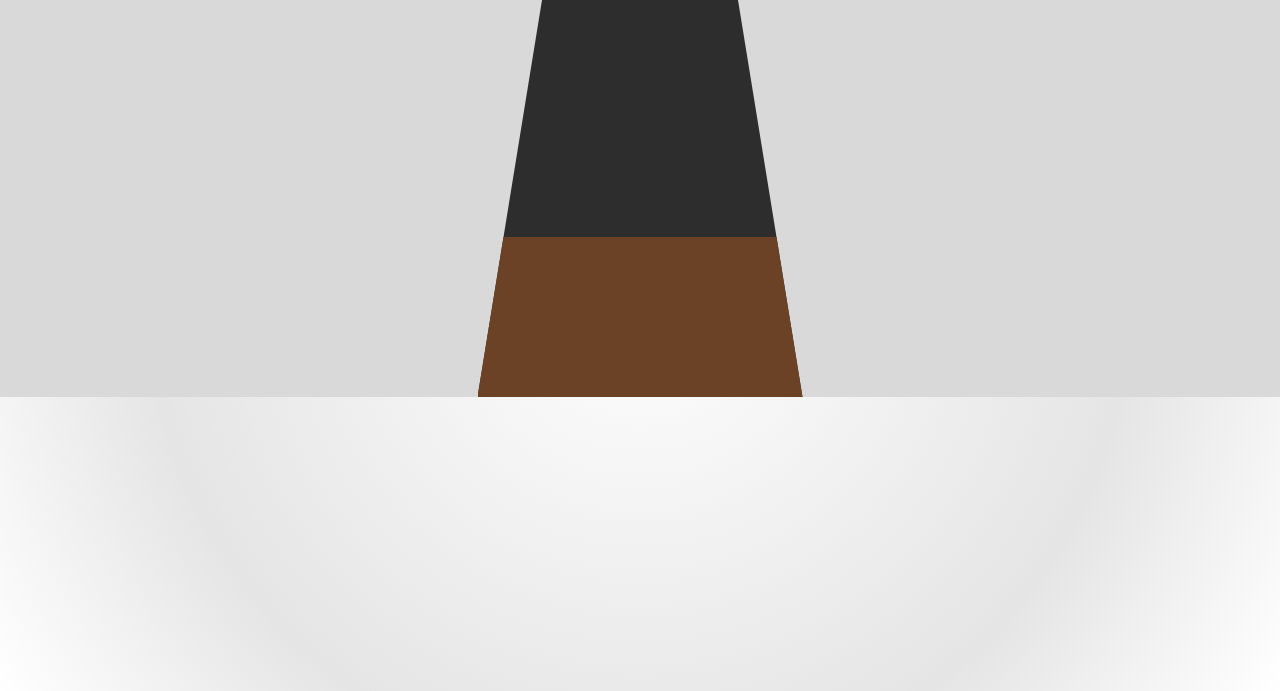
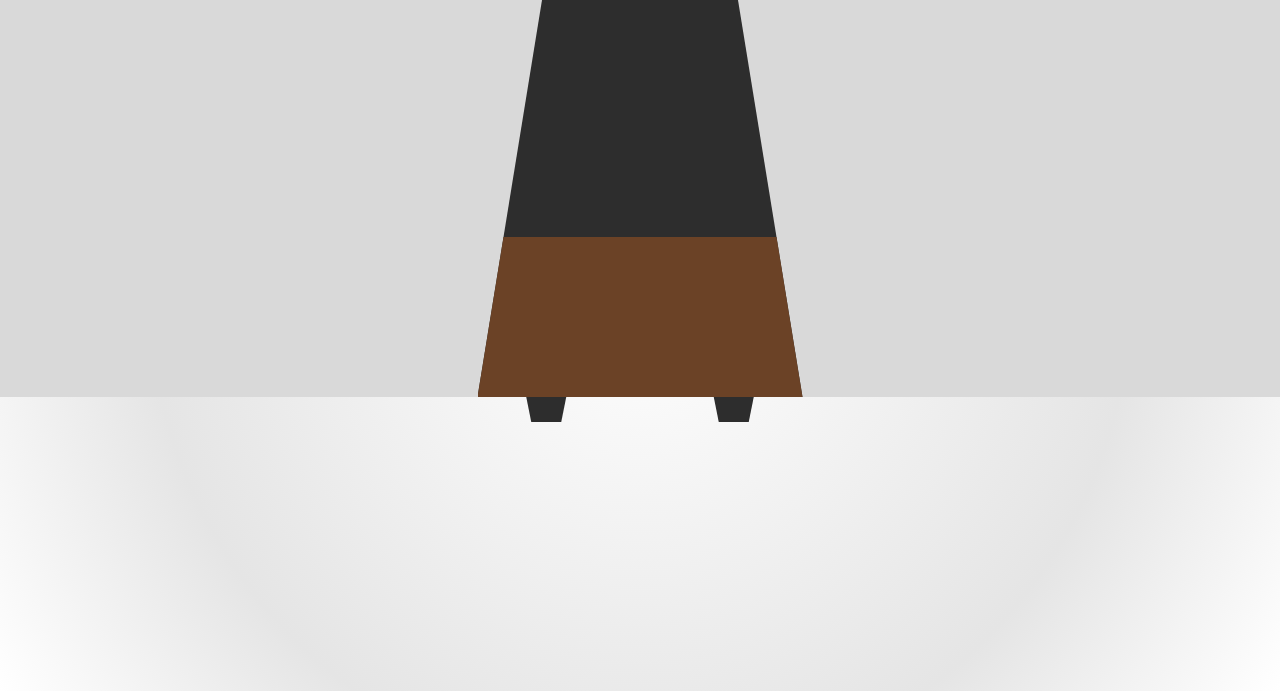
Before and after one commit to a-jadczak/metronome, a plain HTML site: page index.html in a window 1280 px wide. Shown: the part 109-800 px from the top of the page. Drawn offline with Linux system fonts and the light colour scheme.

Commit message:
feat: add metronome feet

```diff
--- a/index.html
+++ b/index.html
@@ -19,6 +19,10 @@
         <div class="metronome__head"></div>
         <div class="metronome__body"></div>
         <div class="metronome__case"></div>
+        <div class="metronome__feet-container">
+          <div class="metronome__foot"></div>
+          <div class="metronome__foot"></div>
+        </div>
       </div>
     </main>
     <footer></footer>
--- a/src/styles/style.css
+++ b/src/styles/style.css
@@ -31,6 +31,7 @@
   --trapezoid: polygon(20% 0%, 80% 0%, 100% 100%, 0% 100%);
   --metronome-head: polygon(95% 70%, 100% 100%, 0% 100%, 5% 70%, 50% 5%);
   --metronome-case: polygon(8% 0%, 92% 0%, 100% 100%, 0% 100%);
+  --metronome-foot: polygon(0 0, 100% 0, 80% 100%, 20% 100%);
 }
 
 * {
@@ -93,3 +94,22 @@ main {
   bottom: 0;
   z-index: 1;
 }
+
+.metronome__feet-container {
+  background-color: transparent;
+  width: 100%;
+  display: flex;
+  justify-content: space-around;
+  align-items: flex-end;
+  gap: 50px;
+  position: absolute;
+  bottom: -25px;
+  z-index: 0;
+}
+
+.metronome__foot {
+  background-color: var(--black-soft);
+  clip-path: var(--metronome-foot);
+  height: 50px;
+  width: 50px;
+}
```
